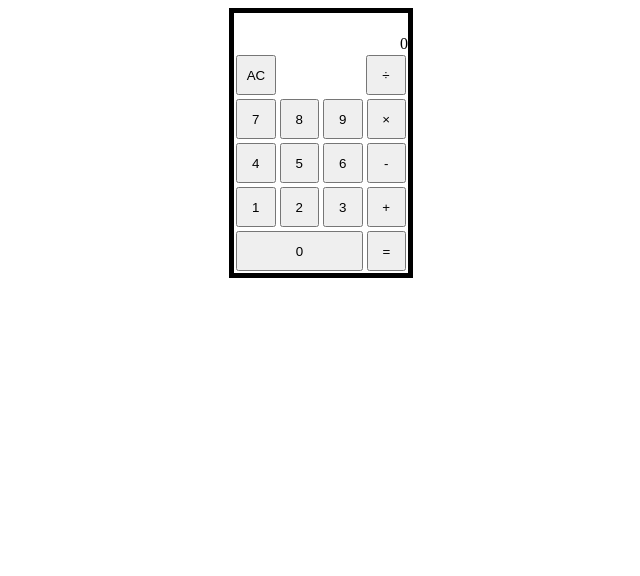
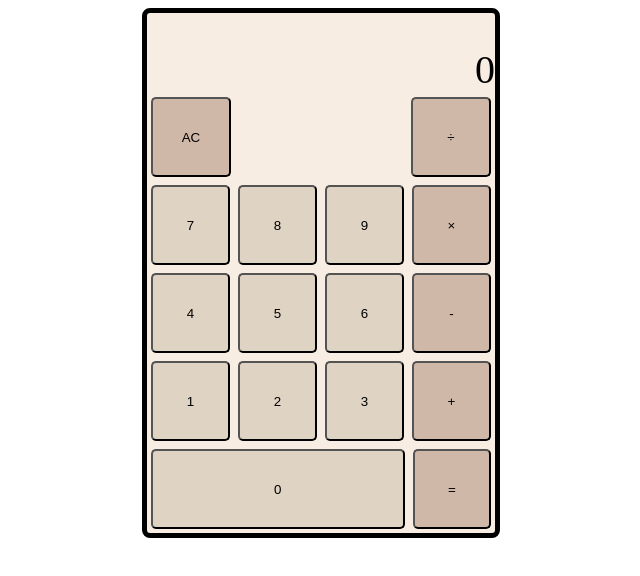
Before and after one commit to biniyamNegasa/odin-calculator, a plain HTML site: page index.html in a window 1280 px wide. Shown: the whole page, without its empty margins (319-959 px from the left). Drawn offline with Linux system fonts and the light colour scheme.

Commit message:
Add colors

```diff
--- a/script.js
+++ b/script.js
@@ -49,10 +49,13 @@ for (let operation of operations){
         else if (!secondNumber){
             secondNumber = displayNumber;
             displayNumber = operate(firstNumber, operator, secondNumber);
-            display.textContent = displayNumber;
             if (displayNumber == "Can't divide by zero!"){
+                display.textContent = displayNumber;
                 displayNumber = '';
                 operator = '';
+            }
+            else {
+                display.textContent = Math.round(displayNumber*10000)/10000;
             }
             firstNumber = displayNumber;
             secondNumber = '';
@@ -66,10 +69,13 @@ equalToButton.addEventListener("click", () => {
     if (firstNumber){
         secondNumber = displayNumber;
         displayNumber = operate(firstNumber, operator, secondNumber);
-        display.textContent = displayNumber;
         if (displayNumber == "Can't divide by zero!"){
+            display.textContent = displayNumber;
             displayNumber = '';
             operator = '';
+        }
+        else {
+            display.textContent = Math.round(displayNumber*10000)/10000;
         }
         firstNumber = '';
         secondNumber = '';
--- a/style.css
+++ b/style.css
@@ -6,24 +6,33 @@ body {
 
 .container {
     border: 5px solid black;
-    width: 174px;
-    height: 260px;
+    border-radius: 8px;
+    width: 348px;
+    height: 520px;
     border-color: black;
     display: flex;
     flex-direction: column;
     justify-content: flex-end;
+    background-color: #F8EDE3;
 }
 
 button {
-    width: 40px;
-    height: 40px;
-    margin: 2px;
+    width: 80px;
+    height: 80px;
+    margin: 4px;
+    border-radius: 5px;
+    background-color: #DFD3C3;
 }
 
 .display {
     text-align: right;
-    /* border: 1px solid black; */
+    font-size: 40px;
 
+}
+
+
+button.clear, button.minus, button.plus, button.times, button.divide, button.equal-to {
+    background-color: #D0B8A8;
 }
 
 .clear-divide {
@@ -32,7 +41,7 @@ button {
 }
 
 button.zero {
-    width: 130px;
+    width: 260px;
 }
 
 .clear-divide, .first-row, .second-row, .third-row, .bottom {
```
